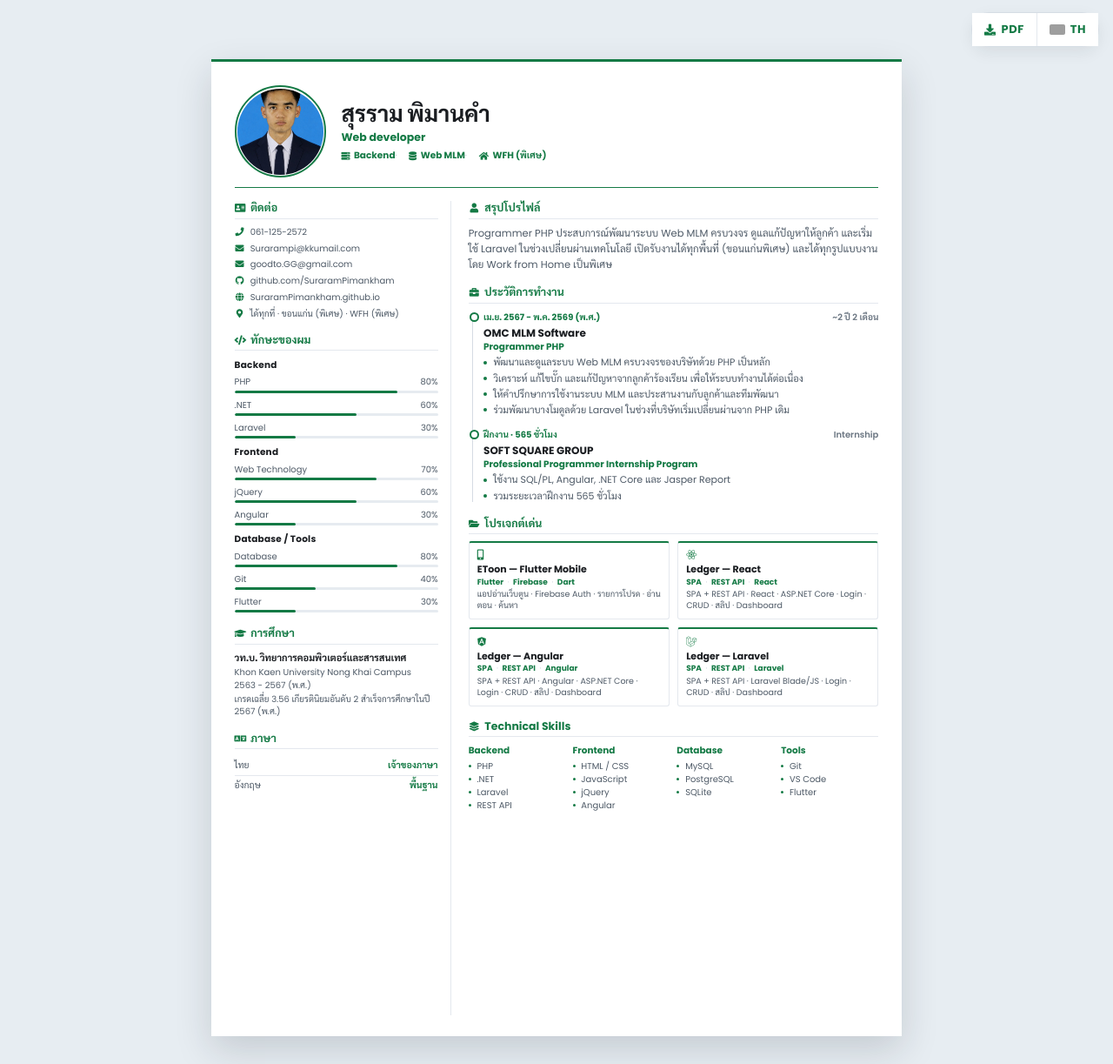
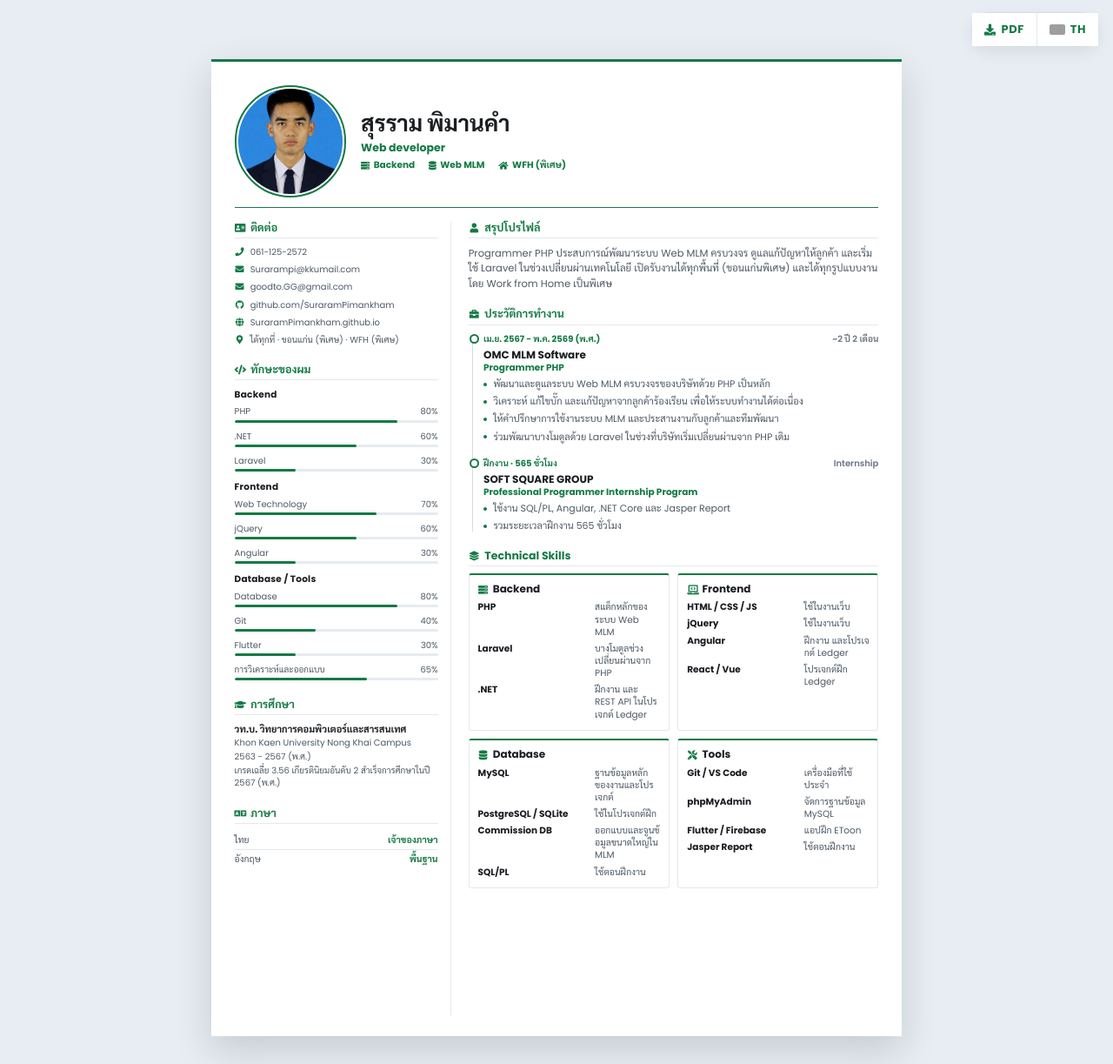
Before and after one commit to SuraramPimankham/SuraramPimankham.github.io, a web app: page /resume.html in a window 1280 px wide. Shown: the whole page at 87% size. Run offline with its HTML, style and script files only (its server is not run), Linux system fonts and the light colour scheme; data that the repository does not hold is empty; grey boxes are pictures that could not be loaded.

Commit message:
Reframe the resume photo and replace projects with a fuller skills section.
Drop the featured-projects block, group the skills already on the site, and crop the portrait so the face and shoulders sit in the circle on one white A4 page.

Co-authored-by: Suraram Pimankham <SuraramPimankham@users.noreply.github.com>

```diff
--- a/app.js
+++ b/app.js
@@ -82,6 +82,21 @@
             "resume.badge.omc": "~2 ปี 2 เดือน",
             "resume.projects.title": "โปรเจกต์เด่น",
             "resume.tech.title": "Technical Skills",
+            "resume.skills.php": "สแต็กหลักของระบบ Web MLM",
+            "resume.skills.laravel": "บางโมดูลช่วงเปลี่ยนผ่านจาก PHP",
+            "resume.skills.dotnet": "ฝึกงาน และ REST API ในโปรเจกต์ Ledger",
+            "resume.skills.web": "ใช้ในงานเว็บ",
+            "resume.skills.jquery": "ใช้ในงานเว็บ",
+            "resume.skills.angular": "ฝึกงาน และโปรเจกต์ Ledger",
+            "resume.skills.reactvue": "โปรเจกต์ฝึก Ledger",
+            "resume.skills.mysql": "ฐานข้อมูลหลักของงานและโปรเจกต์",
+            "resume.skills.otherdb": "ใช้ในโปรเจกต์ฝึก",
+            "resume.skills.commission": "ออกแบบและจูนข้อมูลขนาดใหญ่ใน MLM",
+            "resume.skills.sqlpl": "ใช้ตอนฝึกงาน",
+            "resume.skills.git": "เครื่องมือที่ใช้ประจำ",
+            "resume.skills.pma": "จัดการฐานข้อมูล MySQL",
+            "resume.skills.flutter": "แอปฝึก EToon",
+            "resume.skills.jasper": "ใช้ตอนฝึกงาน",
             "resume.edu.degree": "วท.บ. วิทยาการคอมพิวเตอร์และสารสนเทศ",
             "resume.lang.th": "ไทย",
             "resume.lang.th.level": "เจ้าของภาษา",
@@ -214,6 +229,21 @@
             "resume.badge.omc": "~2 yr 2 mo",
             "resume.projects.title": "Featured Projects",
             "resume.tech.title": "Technical Skills",
+            "resume.skills.php": "Main stack for the Web MLM platform",
+            "resume.skills.laravel": "Selected modules while moving off legacy PHP",
+            "resume.skills.dotnet": "Internship, plus Ledger REST APIs",
+            "resume.skills.web": "Day-to-day web work",
+            "resume.skills.jquery": "Day-to-day web work",
+            "resume.skills.angular": "Internship and the Ledger app",
+            "resume.skills.reactvue": "Ledger practice apps",
+            "resume.skills.mysql": "Primary database for work and projects",
+            "resume.skills.otherdb": "Practice projects",
+            "resume.skills.commission": "Schema design and large MLM datasets",
+            "resume.skills.sqlpl": "Used in the internship",
+            "resume.skills.git": "Everyday tools",
+            "resume.skills.pma": "MySQL administration",
+            "resume.skills.flutter": "EToon practice app",
+            "resume.skills.jasper": "Used in the internship",
             "resume.edu.degree": "B.Sc. Computer Science and Information",
             "resume.lang.th": "Thai",
             "resume.lang.th.level": "Native",
--- a/resume.html
+++ b/resume.html
@@ -32,7 +32,7 @@
             <main class="sheet rs" id="resume-sheet">
                 <header class="rs-banner">
                     <div class="rs-avatar">
-                        <img src="img/Suraram.jpg" alt="สุรราม พิมานคำ" width="150" height="150" decoding="async">
+                        <img src="img/Suraram.jpg" alt="สุรราม พิมานคำ" width="766" height="1024" decoding="async">
                     </div>
                     <div>
                         <h1 data-i18n="cv.name">สุรราม พิมานคำ</h1>
@@ -77,6 +77,7 @@
                             <div class="rs-bar"><div class="rs-bar__top"><span>Database</span><span>80%</span></div><div class="rs-bar__track"><div class="rs-bar__fill" style="width:80%"></div></div></div>
                             <div class="rs-bar"><div class="rs-bar__top"><span>Git</span><span>40%</span></div><div class="rs-bar__track"><div class="rs-bar__fill" style="width:40%"></div></div></div>
                             <div class="rs-bar"><div class="rs-bar__top"><span>Flutter</span><span>30%</span></div><div class="rs-bar__track"><div class="rs-bar__fill" style="width:30%"></div></div></div>
+                            <div class="rs-bar"><div class="rs-bar__top"><span data-i18n="skill.analysis">การวิเคราะห์และออกแบบ</span><span>65%</span></div><div class="rs-bar__track"><div class="rs-bar__fill" style="width:65%"></div></div></div>
                         </div>
                     </section>
 
@@ -137,54 +138,43 @@
                     </section>
 
                     <section>
-                        <h2 class="h-sec"><i class="fas fa-folder-open"></i><span data-i18n="resume.projects.title">โปรเจกต์เด่น</span></h2>
-                        <div class="rs-projects">
-                            <article class="rs-project">
-                                <div class="rs-project__icon"><i class="fas fa-mobile-alt"></i></div>
-                                <h4 data-i18n="projects.etoon.title">EToon — Flutter Mobile</h4>
-                                <div class="rs-project__tech"><span>Flutter</span><span>Firebase</span><span>Dart</span></div>
-                                <p data-i18n="projects.etoon.desc">แอปอ่านเว็บตูน · Firebase Auth · รายการโปรด · อ่านตอน · ค้นหา</p>
+                        <h2 class="h-sec"><i class="fas fa-layer-group"></i><span data-i18n="resume.tech.title">Technical Skills</span></h2>
+                        <div class="rs-skill-board">
+                            <article class="rs-skill-card">
+                                <h3><i class="fas fa-server"></i> Backend</h3>
+                                <ul class="rs-skill-lines">
+                                    <li><b>PHP</b><span data-i18n="resume.skills.php">สแต็กหลักของระบบ Web MLM</span></li>
+                                    <li><b>Laravel</b><span data-i18n="resume.skills.laravel">บางโมดูลช่วงเปลี่ยนผ่านจาก PHP</span></li>
+                                    <li><b>.NET</b><span data-i18n="resume.skills.dotnet">ฝึกงาน และ REST API ในโปรเจกต์ Ledger</span></li>
+                                </ul>
                             </article>
-                            <article class="rs-project">
-                                <div class="rs-project__icon"><i class="fab fa-react"></i></div>
-                                <h4 data-i18n="projects.finance.title">Ledger — React</h4>
-                                <div class="rs-project__tech"><span>SPA</span><span>REST API</span><span>React</span></div>
-                                <p data-i18n="projects.finance.desc">SPA + REST API · React · ASP.NET Core · Login · CRUD · สลิป · Dashboard</p>
+                            <article class="rs-skill-card">
+                                <h3><i class="fas fa-laptop-code"></i> Frontend</h3>
+                                <ul class="rs-skill-lines">
+                                    <li><b>HTML / CSS / JS</b><span data-i18n="resume.skills.web">ใช้ในงานเว็บ</span></li>
+                                    <li><b>jQuery</b><span data-i18n="resume.skills.jquery">ใช้ในงานเว็บ</span></li>
+                                    <li><b>Angular</b><span data-i18n="resume.skills.angular">ฝึกงาน และโปรเจกต์ Ledger</span></li>
+                                    <li><b>React / Vue</b><span data-i18n="resume.skills.reactvue">โปรเจกต์ฝึก Ledger</span></li>
+                                </ul>
                             </article>
-                            <article class="rs-project">
-                                <div class="rs-project__icon"><i class="fab fa-angular"></i></div>
-                                <h4 data-i18n="projects.angular.title">Ledger — Angular</h4>
-                                <div class="rs-project__tech"><span>SPA</span><span>REST API</span><span>Angular</span></div>
-                                <p data-i18n="projects.angular.desc">SPA + REST API · Angular · ASP.NET Core · Login · CRUD · สลิป · Dashboard</p>
+                            <article class="rs-skill-card">
+                                <h3><i class="fas fa-database"></i> Database</h3>
+                                <ul class="rs-skill-lines">
+                                    <li><b>MySQL</b><span data-i18n="resume.skills.mysql">ฐานข้อมูลหลักของงานและโปรเจกต์</span></li>
+                                    <li><b>PostgreSQL / SQLite</b><span data-i18n="resume.skills.otherdb">ใช้ในโปรเจกต์ฝึก</span></li>
+                                    <li><b>Commission DB</b><span data-i18n="resume.skills.commission">ออกแบบและจูนข้อมูลขนาดใหญ่ใน MLM</span></li>
+                                    <li><b>SQL/PL</b><span data-i18n="resume.skills.sqlpl">ใช้ตอนฝึกงาน</span></li>
+                                </ul>
                             </article>
-                            <article class="rs-project">
-                                <div class="rs-project__icon"><i class="fab fa-laravel"></i></div>
-                                <h4 data-i18n="projects.laravel.title">Ledger — Laravel</h4>
-                                <div class="rs-project__tech"><span>SPA</span><span>REST API</span><span>Laravel</span></div>
-                                <p data-i18n="projects.laravel.desc">SPA + REST API · Laravel Blade/JS · Login · CRUD · สลิป · Dashboard</p>
+                            <article class="rs-skill-card">
+                                <h3><i class="fas fa-tools"></i> Tools</h3>
+                                <ul class="rs-skill-lines">
+                                    <li><b>Git / VS Code</b><span data-i18n="resume.skills.git">เครื่องมือที่ใช้ประจำ</span></li>
+                                    <li><b>phpMyAdmin</b><span data-i18n="resume.skills.pma">จัดการฐานข้อมูล MySQL</span></li>
+                                    <li><b>Flutter / Firebase</b><span data-i18n="resume.skills.flutter">แอปฝึก EToon</span></li>
+                                    <li><b>Jasper Report</b><span data-i18n="resume.skills.jasper">ใช้ตอนฝึกงาน</span></li>
+                                </ul>
                             </article>
-                        </div>
-                    </section>
-
-                    <section>
-                        <h2 class="h-sec"><i class="fas fa-layer-group"></i><span data-i18n="resume.tech.title">Technical Skills</span></h2>
-                        <div class="rs-tech">
-                            <div>
-                                <h4>Backend</h4>
-                                <ul><li>PHP</li><li>.NET</li><li>Laravel</li><li>REST API</li></ul>
-                            </div>
-                            <div>
-                                <h4>Frontend</h4>
-                                <ul><li>HTML / CSS</li><li>JavaScript</li><li>jQuery</li><li>Angular</li></ul>
-                            </div>
-                            <div>
-                                <h4>Database</h4>
-                                <ul><li>MySQL</li><li>PostgreSQL</li><li>SQLite</li></ul>
-                            </div>
-                            <div>
-                                <h4>Tools</h4>
-                                <ul><li>Git</li><li>VS Code</li><li>Flutter</li></ul>
-                            </div>
                         </div>
                     </section>
                 </div>
--- a/styles/resume.css
+++ b/styles/resume.css
@@ -34,13 +34,14 @@ a {
 }
 
 .rs-avatar {
-  width: 28mm;
-  height: 28mm;
+  width: 34mm;
+  height: 34mm;
   flex: 0 0 auto;
   border-radius: 50%;
-  border: 2px solid var(--accent);
-  padding: 1.5px;
+  border: 2.5px solid var(--accent);
+  padding: 2px;
   background: #ffffff;
+  overflow: hidden;
 }
 
 .rs-avatar img {
@@ -48,6 +49,7 @@ a {
   width: 100%;
   height: 100%;
   object-fit: cover;
+  object-position: center 18%;
   border-radius: 50%;
 }
 
@@ -100,14 +102,14 @@ a {
   border-right: 1px solid var(--line);
   display: flex;
   flex-direction: column;
-  gap: 4.2mm;
+  gap: 5.2mm;
 }
 
 .rs-main {
   min-width: 0;
   display: flex;
   flex-direction: column;
-  gap: 4mm;
+  gap: 4.6mm;
 }
 
 .h-sec {
@@ -131,7 +133,7 @@ a {
 
 .rs-contact {
   display: grid;
-  gap: 1.4mm;
+  gap: 1.8mm;
 }
 
 .rs-contact a,
@@ -161,7 +163,7 @@ a {
 }
 
 .rs-skill-group + .rs-skill-group {
-  margin-top: 2mm;
+  margin-top: 2.6mm;
 }
 
 .rs-skill-group h4 {
@@ -175,7 +177,7 @@ a {
 .rs-bar {
   display: grid;
   gap: 0.4mm;
-  margin-bottom: 1.5mm;
+  margin-bottom: 2mm;
 }
 
 .rs-bar:last-child {
@@ -248,7 +250,7 @@ a {
 .rs-timeline {
   position: relative;
   display: grid;
-  gap: 3.2mm;
+  gap: 3.8mm;
   margin-left: 1.2mm;
   padding-left: 3.4mm;
 }
@@ -322,7 +324,7 @@ a {
   padding: 0;
   list-style: none;
   display: grid;
-  gap: 0.6mm;
+  gap: 1.1mm;
 }
 
 .rs-job li {
@@ -344,100 +346,63 @@ a {
   background: var(--accent);
 }
 
-.rs-projects {
+.rs-skill-board {
   display: grid;
   grid-template-columns: 1fr 1fr;
-  gap: 2.4mm;
+  gap: 2.6mm;
 }
 
-.rs-project {
+.rs-skill-card {
   min-width: 0;
   border: 1px solid var(--line);
   border-top: 2px solid var(--accent);
   border-radius: 3px;
-  padding: 2.2mm 2.4mm 2.2mm;
+  padding: 2.4mm 2.6mm 2.6mm;
   background: #ffffff;
   break-inside: avoid;
   page-break-inside: avoid;
 }
 
-.rs-project__icon {
-  color: var(--accent);
+.rs-skill-card h3 {
+  display: flex;
+  align-items: center;
+  gap: 1.4mm;
+  margin: 0;
   font-size: 12px;
-  line-height: 1;
-}
-
-.rs-project h4 {
-  margin: 0.8mm 0 0;
-  font-size: 11px;
-  line-height: 1.3;
+  line-height: 1.2;
   color: var(--ink);
 }
 
-.rs-project__tech {
-  display: flex;
-  flex-wrap: wrap;
-  gap: 0.6mm 0;
-  margin-top: 0.6mm;
+.rs-skill-card h3 i {
+  color: var(--accent);
+  font-size: 11px;
+  width: 12px;
+  text-align: center;
 }
 
-.rs-project__tech span {
-  color: var(--accent);
-  font-size: 9px;
-  font-weight: 700;
-  line-height: 1.2;
+.rs-skill-lines {
+  list-style: none;
+  margin: 1.8mm 0 0;
+  padding: 0;
+  display: grid;
+  gap: 1.3mm;
 }
 
-.rs-project__tech span + span::before {
-  content: "·";
-  margin: 0 1.2mm;
-  color: #c5ced6;
+.rs-skill-lines li {
+  display: grid;
+  grid-template-columns: 34mm minmax(0, 1fr);
+  gap: 1.6mm;
+  align-items: baseline;
+  font-size: 10.5px;
+  line-height: 1.35;
+}
+
+.rs-skill-lines b {
+  color: var(--ink);
+  font-weight: 700;
+}
+
+.rs-skill-lines span {
+  color: var(--muted);
   font-weight: 400;
 }
-
-.rs-project p {
-  margin: 0.7mm 0 0;
-  font-size: 9.5px;
-  line-height: 1.35;
-  color: var(--muted);
-}
-
-.rs-tech {
-  display: grid;
-  grid-template-columns: repeat(4, minmax(0, 1fr));
-  gap: 2mm;
-}
-
-.rs-tech h4 {
-  margin: 0 0 0.8mm;
-  font-size: 10.5px;
-  font-weight: 700;
-  color: var(--accent);
-}
-
-.rs-tech ul {
-  margin: 0;
-  padding: 0;
-  list-style: none;
-  display: grid;
-  gap: 0.4mm;
-}
-
-.rs-tech li {
-  position: relative;
-  padding-left: 2.6mm;
-  font-size: 10px;
-  line-height: 1.35;
-  color: var(--muted);
-}
-
-.rs-tech li::before {
-  content: "";
-  position: absolute;
-  left: 0;
-  top: 0.48em;
-  width: 3px;
-  height: 3px;
-  border-radius: 50%;
-  background: var(--accent);
-}
```
